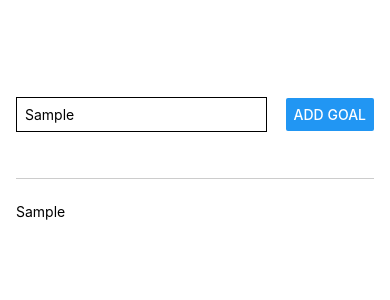
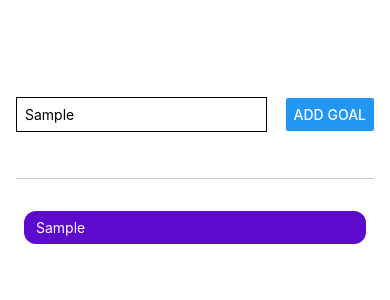
Before and after one commit to DarkRose73/first-reactnative-app, a React Native app: screen / in a window 390 px wide. Both pictures are taken after typing "Sample" into the empty fields and a click on the button "ADD GOAL". Shown: the top 300 px of the page. Built offline with nearby package versions, Linux system fonts and the light colour scheme.

Commit message:
adding style to goalsData

```diff
--- a/App.js
+++ b/App.js
@@ -5,14 +5,16 @@
   const [enteredGoalText, setEnteredGoalText] = useState("");
   const [courseGoals, setCourseGoals] = useState([]);
   function goalInputHandler(value) {
-    setEnteredGoalText(value);
+    setEnteredGoalText(value.trim());
   }
 
   function addGoalHandler() {
-    setCourseGoals((currentCourseGoals) => [
-      ...currentCourseGoals,
-      enteredGoalText,
-    ]);
+    if (!courseGoals.includes(enteredGoalText) && enteredGoalText != "") {
+      setCourseGoals((currentCourseGoals) => [
+        ...currentCourseGoals,
+        enteredGoalText,
+      ]);
+    }
   }
 
   return (
@@ -27,7 +29,11 @@
       </View>
       <View style={styles.goalsContainer}>
         {courseGoals.map((goal) => {
-          return <Text key={goal}>{goal}</Text>;
+          return (
+            <View style={styles.goalItem} key={goal}>
+              <Text style={styles.goalText}>{goal}</Text>
+            </View>
+          );
         })}
       </View>
     </View>
@@ -57,4 +63,14 @@
     padding: 8,
   },
   goalsContainer: { flex: 5 },
+  goalItem: {
+    margin: 8,
+    padding: 8,
+    borderRadius: 12,
+    backgroundColor: "#5e0acc",
+    paddingHorizontal: 12,
+  },
+  goalText: {
+    color: "white",
+  },
 });
```
